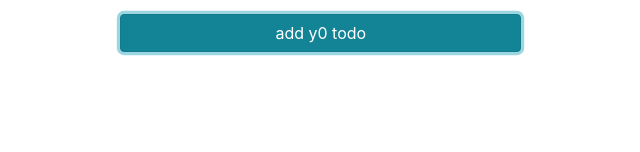
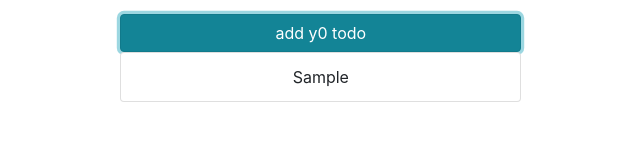
Before and after one commit to amick12/reactTodo, a React (Create React App) app: page / in a window 1280 px wide. Both pictures are taken after typing "Sample" into the empty fields and a click on the button "add y0 todo". Shown: the part 144-296 px from the top of the page, without its empty margins (391-1031 px from the left). Built offline with nearby package versions, Linux system fonts and the light colour scheme.

Commit message:
LS + Render list items

```diff
--- a/src/components/Input.js
+++ b/src/components/Input.js
@@ -73,9 +73,11 @@ class Input extends React.Component {
   };
 
   render() {
-    // console.log(this.state.newTodo);
+    ///////// console.log(this.state.newTodo);
     // NEED: to find way to get babel to stop changing my jsx "" to ''
     /////////before I lose my mind...HTML = "" JS = '', da**it, Babel.
+
+    // NEED: to disable submit when input value is 0 ---> required
 
     return (
       <React.Fragment>
@@ -87,12 +89,21 @@ class Input extends React.Component {
               placeholder='yuz haz nu todoz?'
               value={this.state.newTodo}
               onChange={this.handleChange}
+              required
             />
           </div>
           <button type='submit' className='btn btn-block btn-info mt-1'>
             add y0 todo
           </button>
         </form>
+        <ul className='list-group'>
+          {this.state.todoList.map((item, index) => (
+            <li key={index} className='list-group-item'>
+              {/* {console.log(item, index)} */}
+              {`${item.title}`}
+            </li>
+          ))}
+        </ul>
       </React.Fragment>
     );
   }
```
